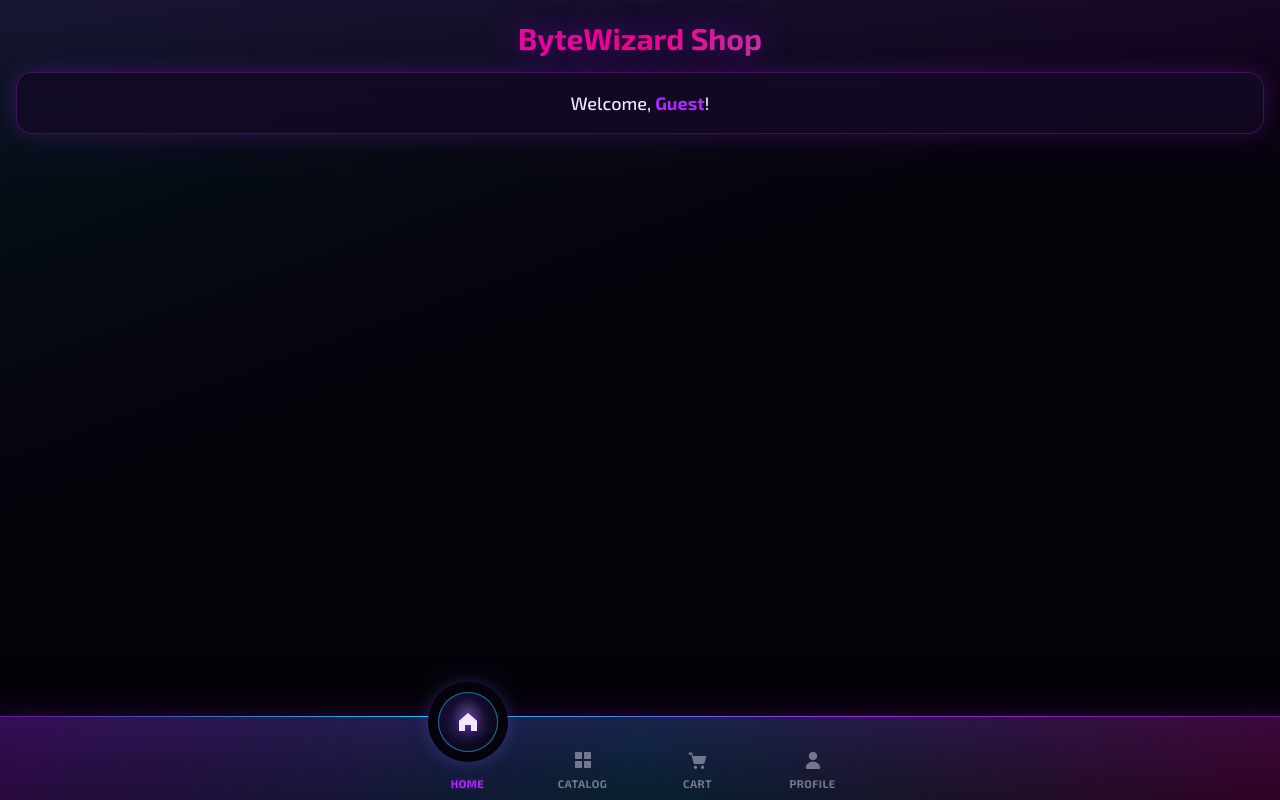
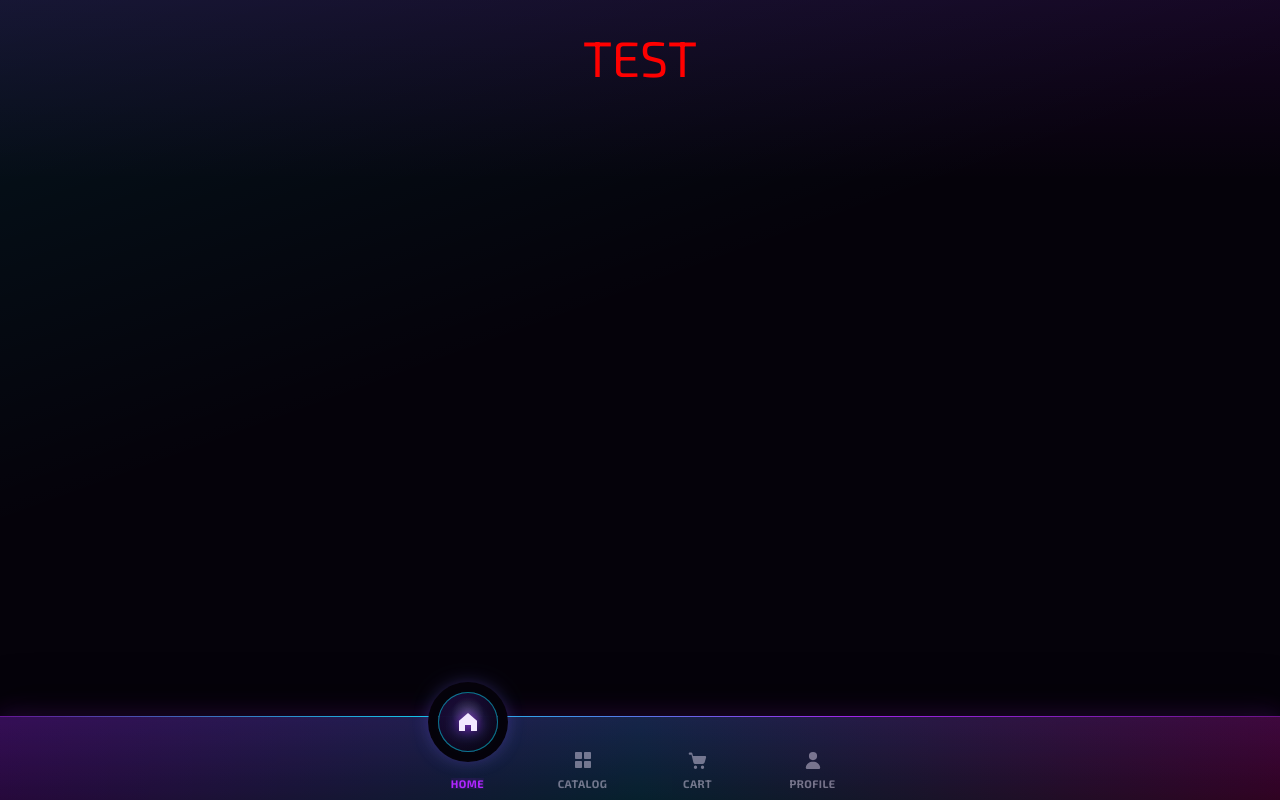
Before and after one commit to DaniilGavrin/shop-tg, a Next.js app: page /en in a window 1280 px wide. Built offline with nearby package versions, Linux system fonts and the light colour scheme; no server answers.

Commit message:
Fix Loading 3

```diff
--- a/app/components/HomeIntro.tsx
+++ b/app/components/HomeIntro.tsx
@@ -1,20 +1,13 @@
-'use client';
-
-import { useTranslation } from '../lib/i18n/useTranslation';
-import { useUser } from '../lib/UserContext';
-
 export function HomeIntro() {
-  const { t } = useTranslation();
-  const user = useUser();
-
   return (
-    <header className="text-center">
-      <h1 className="text-3xl font-bold text-gradient-neon">ByteWizard Shop</h1>
-
-      <p className="mt-4 rounded-2xl border border-[rgba(176,38,255,0.28)] bg-[var(--bg-surface-glass)] px-5 py-4 text-lg font-medium shadow-[0_0_22px_rgba(176,38,255,0.22)] backdrop-blur-md">
-        {t.home.welcome},{' '}
-        <span className="font-bold text-[var(--neon-purple)]">{user.first_name}</span>!
-      </p>
-    </header>
+    <div
+      style={{
+        color: 'red',
+        fontSize: '50px',
+        textAlign: 'center',
+      }}
+    >
+      TEST
+    </div>
   );
 }
```
